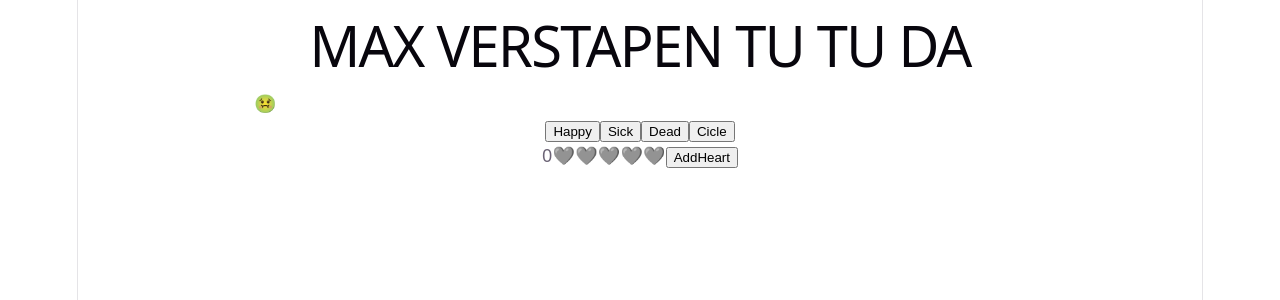
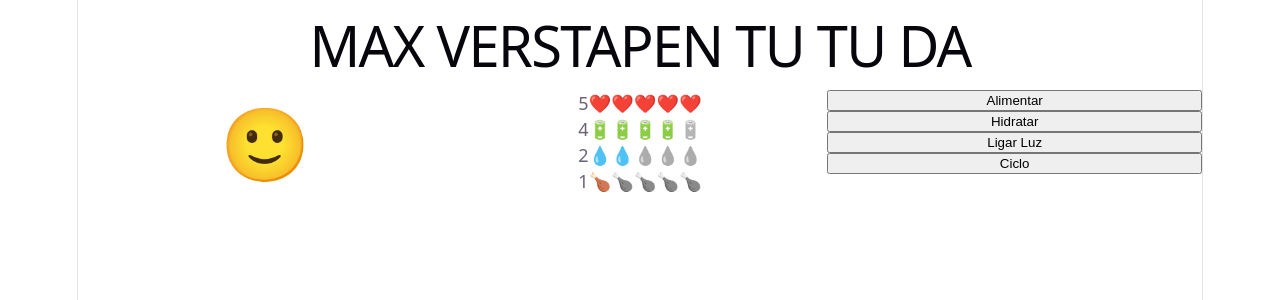
Before and after one commit to ufjf-dcc207/ufjf-dcc207-2026-3-a-atv06-eduardofontainha, a React (Vite) app: page / in a window 1280 px wide. Shown: the top 300 px of the page. Built offline with nearby package versions, Linux system fonts and the light colour scheme.

Commit message:
Iça estado

```diff
--- a/src/Emoji.tsx
+++ b/src/Emoji.tsx
@@ -1,63 +1,65 @@
-import { useState } from 'react';
-import './Emoji.css'
-import LifeBar from './LifeBar';
+
+import { useState } from "react";
+import "./Emoji.css";
+
 
 type EMOJI_KEYS = "happy" | "sick" | "dead";
 const EMOJI_MAP = new Map<EMOJI_KEYS, string>([
     ["happy", "🙂"],
     ["sick", "🤢"],
-    ["dead", "😵"]
-])
+    ["dead", "😵"],
+]);
+import Atributo from "./Atributo";
+export default function Emoji() {
+
+    const [status, setStatus] = useState<EMOJI_KEYS>("happy")
+    const [vida, setVida] = useState<number>(5);
+    const [energia, setEnergia] = useState<number>(4);
+    const [comida, setComida] = useState<number>(1);
+    const [agua, setAgua] = useState<number>(2);
 
 
+    function alimentarClick() {
+        setComida(Math.min(5, comida + 1));
+    }
 
-export default function Emoji(){
-    const [status, setStatus] = useState<EMOJI_KEYS>('sick')
-    function happyClick(){
-        console.log("Status: " + status);
-        setStatus("happy");
-        console.log("Status: " + status);
+    function hidratarClick() {
+        setAgua(Math.min(5, agua + 1));
     }
-    function sickClick(){
-        console.log("Status: " + status);
-        setStatus("sick");
-        console.log("Status: " + status);
+
+    function altenarLuzClick() {
+        console.log("Status: ", status);
+        console.log("Dead!");
+        setStatus("dead");
+        console.log("Status: ", status);
     }
-    function deadClick(){
-        console.log("Status: " + status);
-        setStatus("dead");
-        console.log("Status: " + status);
-    }
-    function cicleClick(){
-        switch (status){
+     function cicloClick() {
+        switch (status) {
             case "dead":
-                setStatus("happy");
-                break;
-            case "happy":
-                setStatus("sick");
-                break;
-            case "sick":
-                setStatus("dead");
-                break;
-            default:
                 setStatus("happy");
         }
     }
+
     return (
         <>
-            <div className="emoji">
-                {EMOJI_MAP.get(status)||"😶"}
+        <div className="emoji">
+            <div className="face">
+                {EMOJI_MAP.get(status) || "🫥"}
             </div>
+            <div className="atributos">
+                <Atributo icone="❤️" valor={vida}></Atributo>
+                <Atributo icone="🔋" valor={energia}></Atributo>
+                <Atributo icone="💧" valor={agua}></Atributo>
+                <Atributo icone="🍗" valor={comida}></Atributo>
+            </div>
+            <div className="acoes">
+                <button onClick={alimentarClick}>Alimentar</button>
+                <button onClick={hidratarClick}>Hidratar</button>
+                <button onClick={altenarLuzClick}>Ligar Luz</button>
+                <button onClick={cicloClick}>Ciclo</button>
+            </div>
+        </div>
+        </>
 
-            <div className = "acoes">
-                <button onClick={happyClick}>Happy</button>
-                <button onClick={sickClick}>Sick</button>
-                <button onClick={deadClick}>Dead</button>
-                <button onClick={cicleClick}>Cicle</button>
-            </div>
-            <LifeBar></LifeBar>
-        </>
     )
-
-
 }
```
